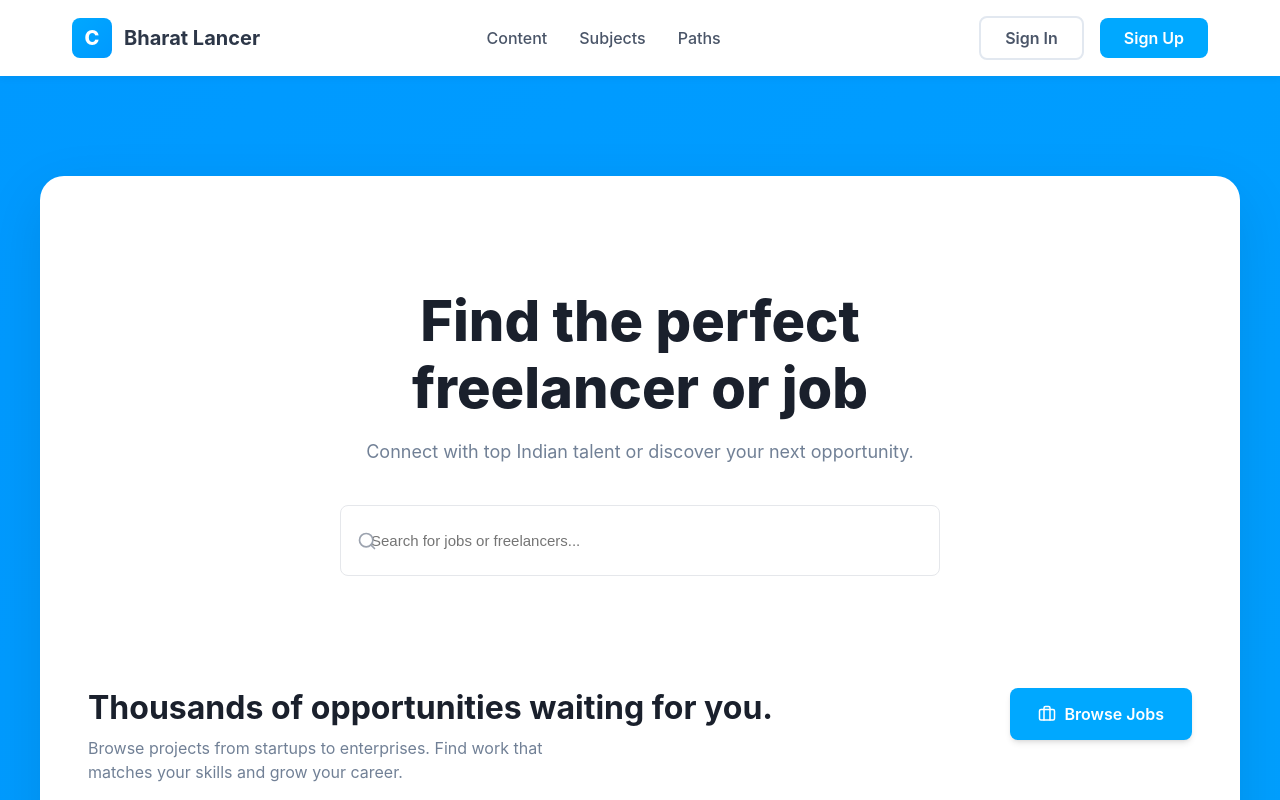
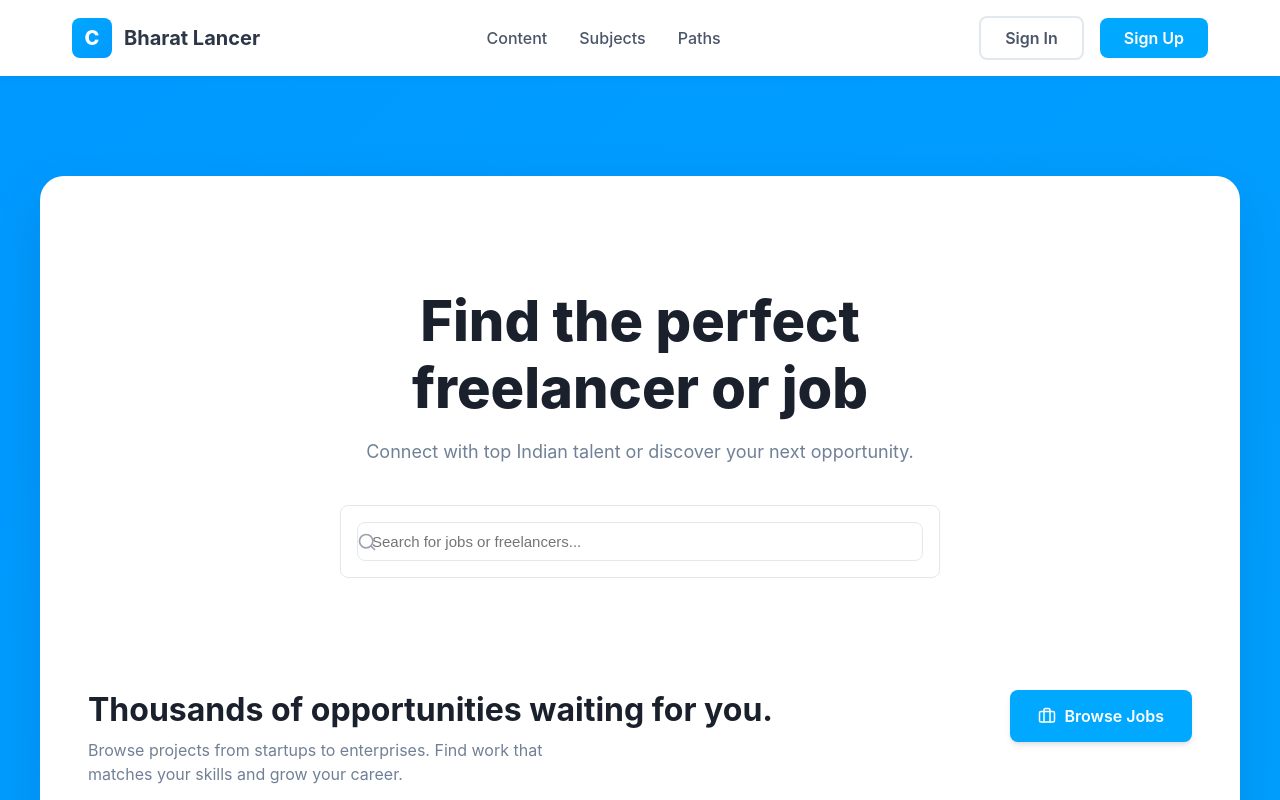
Before and after one commit to aragulkumar/bharat-lancer, a React app in the folder frontend/: page / in a window 1280 px wide. Shown: the top 800 px of the page. Built offline with nearby package versions, Linux system fonts and the light colour scheme; the HTML template or start-up script is replaced by a standard one.

Commit message:
fix: remove duplicate CSS rule in search box

```diff
--- a/frontend/src/pages/Users.css
+++ b/frontend/src/pages/Users.css
@@ -50,13 +50,6 @@
 .search-box input:focus {
     border-color: #4F46E5;
     box-shadow: 0 0 0 3px rgba(79, 70, 229, 0.1);
-}
-
-.search-box input {
-    flex: 1;
-    border: none;
-    outline: none;
-    font-size: 0.9375rem;
 }
 
 .users-list {
```
